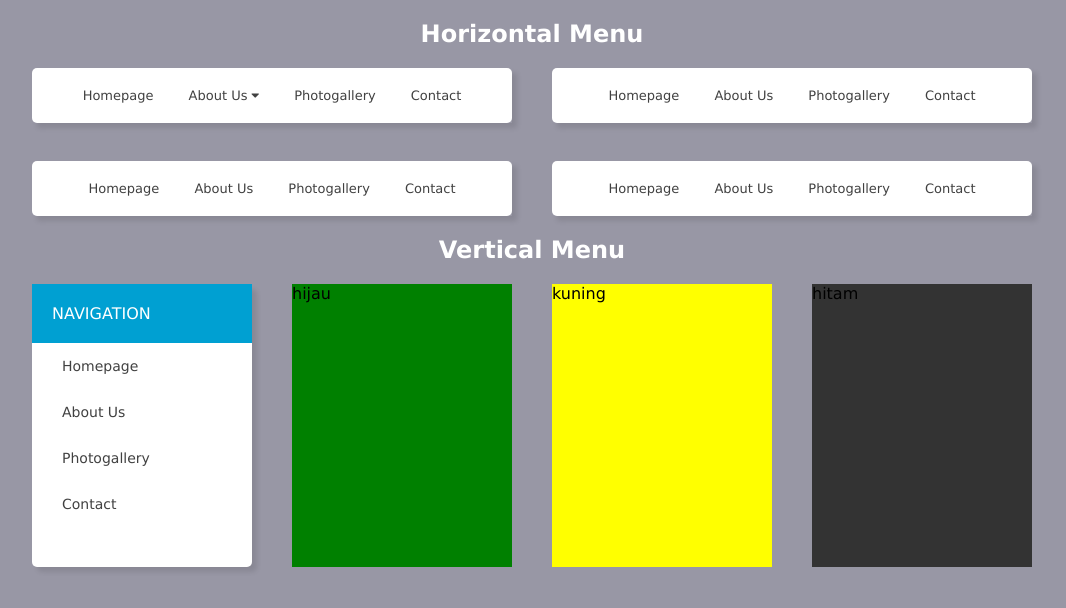
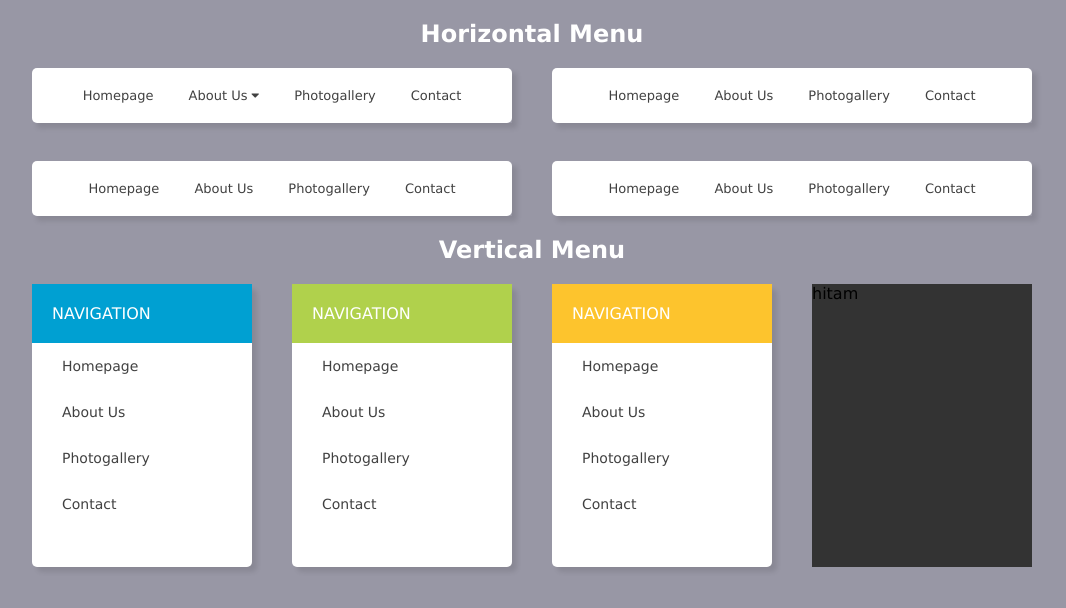
Before and after one commit to setrasariputra/Davin, a plain HTML site: page Menu/index.html in a window 1280 px wide. Shown: the whole page, without its empty margins (108-1174 px from the left). Drawn offline with Linux system fonts and the light colour scheme.

Commit message:
v-menu green and yellow

```diff
--- a/Menu/index.html
+++ b/Menu/index.html
@@ -91,8 +91,28 @@
                     </ul>
                 </div>
             </div>
-            <div class="bg-green">hijau</div>
-            <div class="bg-yellow">kuning</div>
+            <div>
+                <div class="vertical-menu">
+                    <div class="header bg-green">NAVIGATION</div>
+                    <ul>
+                        <li><a href="#">Homepage</a></li>
+                        <li><a href="#">About Us</a></li>
+                        <li><a href="#">Photogallery</a></li>
+                        <li><a href="#">Contact</a></li>
+                    </ul>
+                </div>
+            </div>
+            <div>
+                <div class="vertical-menu">
+                    <div class="header bg-yellow">NAVIGATION</div>
+                    <ul>
+                        <li><a href="#">Homepage</a></li>
+                        <li><a href="#">About Us</a></li>
+                        <li><a href="#">Photogallery</a></li>
+                        <li><a href="#">Contact</a></li>
+                    </ul>
+                </div>
+            </div>
             <div class="bg-dark">hitam</div>
         </div>
     </div>
--- a/Menu/style.css
+++ b/Menu/style.css
@@ -134,6 +134,14 @@ h2 {
     background-color: #00A0D2;
     color: white;
 }
+.vertical-menu .header.bg-green {
+    background-color: #B0D14C;
+    color: white;
+}
+.vertical-menu .header.bg-yellow {
+    background-color: #FDC42D;
+    color: white;
+}
 .vertical-menu ul {
     margin: 0px;
     padding: 0px;
```
